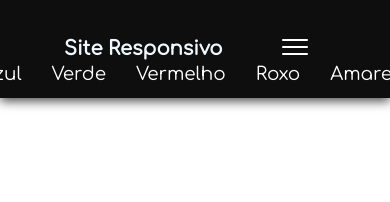
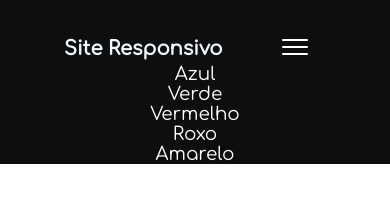
Before and after one commit to FelipeSerikyaku/AW1-2023, a plain HTML site: page 2°bimestre/Responsivo/index.html in a window 390 px wide. Both pictures are taken after a click on the label 295 px from the left and 49 px from the top of the page. Drawn offline with Linux system fonts and the light colour scheme.

Commit message:
Update style.css

```diff
--- a/2°bimestre/Responsivo/style.css
+++ b/2°bimestre/Responsivo/style.css
@@ -34,7 +34,7 @@ header {
 .nav-list ul {
     display: flex;
     justify-content: center;
-    list-style: none;
+    list-style-type: none;
 }
 
 .nav-item {
@@ -46,6 +46,10 @@ header {
     font-size: 1.15rem;
     color: #fff;
     font-weight: 400;
+}
+
+.nav-link:hover {
+    color: #575353;
 }
 
 .toggle-label {
@@ -64,11 +68,9 @@ header {
     cursor: pointer;
 }
 
-
-
 @media screen and (max-width: 600px) {
     .toggle-input:checked ~ .nav-list {
-        display: block;
+        display: flex;
         flex-direction: column;
         background-color: rgb(14, 14, 14);
         position: absolute;
@@ -76,12 +78,21 @@ header {
         width: 100%;
         right: 0;
     }
+
+    .toggle-input:checked ~ .nav-list > ul {
+        align-items: center;
+        list-style-type: none;
+        flex-direction: column;
+    }
+
     .nav-bar {
         padding: 1.5rem 4rem;
     }
-.logo{
-    font-size: small;
-}
+
+    .logo {
+        font-size: small;
+    }
+
     .nav-list {
         display: none;
     }
@@ -108,7 +119,6 @@ header {
         top: 4rem;
         width: 100%;
         right: 0;
-
     }
 
     .nav-list.active ul {
```
